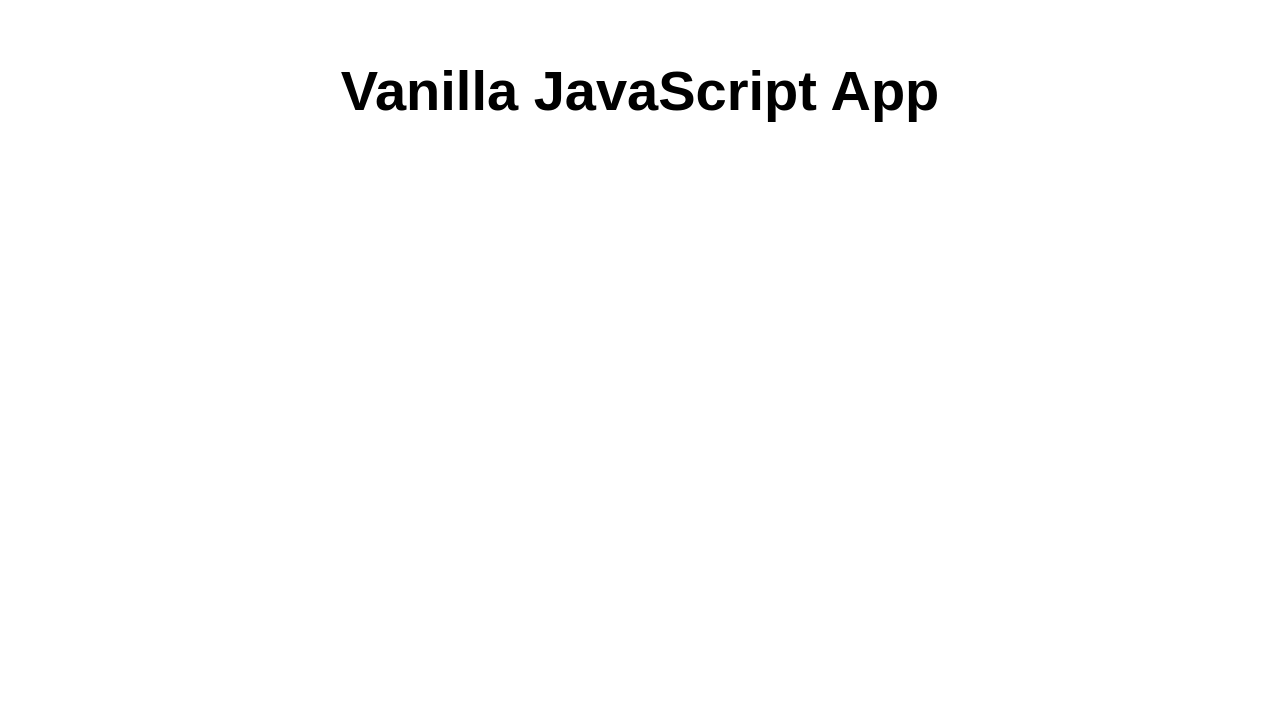
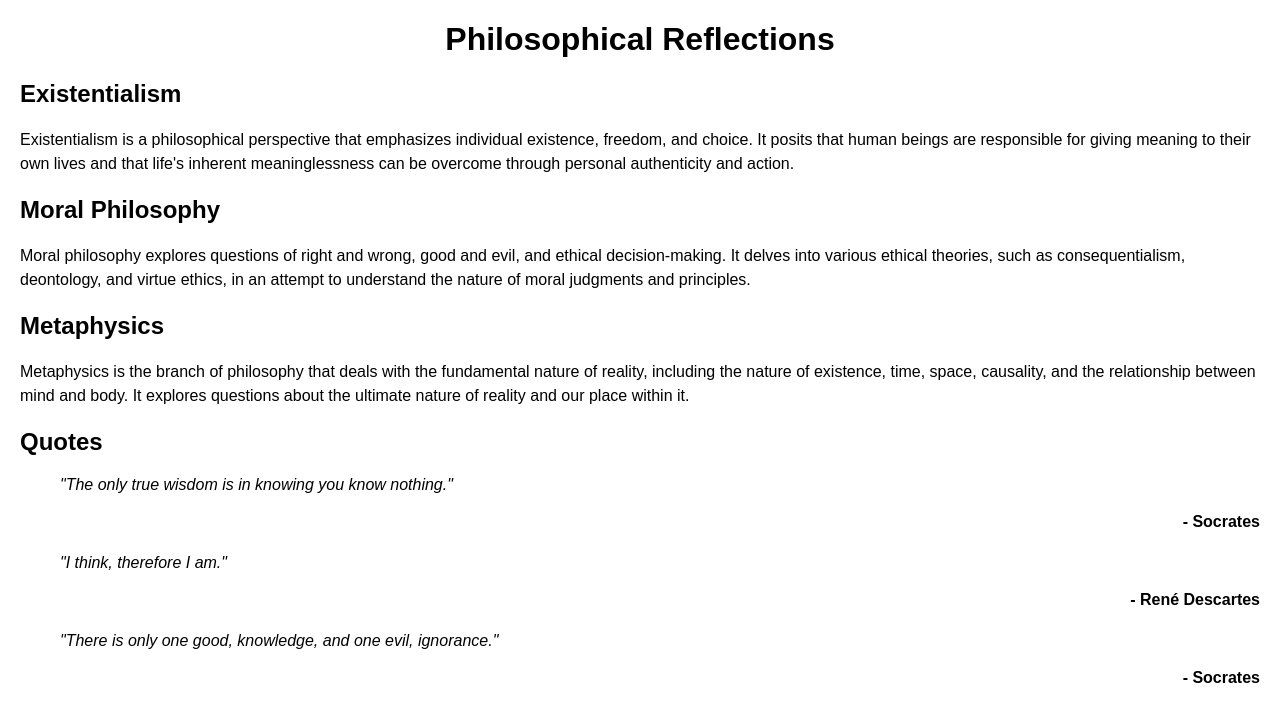
Before and after one commit to Ranojaan/my-first-static-web-app, a website: page src/index.html in a window 1280 px wide. Drawn offline with Linux system fonts and the light colour scheme.

Commit message:
Update index.html

```diff
--- a/src/index.html
+++ b/src/index.html
@@ -5,13 +5,66 @@
   <meta charset="UTF-8">
   <meta name="viewport" content="width=device-width, initial-scale=1.0">
   <link rel="stylesheet" href="styles.css">
-  <title>Vanilla JavaScript App</title>
+  <title>Philosophical Web Page</title>
+    <style>
+        body {
+            font-family: Arial, sans-serif;
+            margin: 20px;
+        }
+
+        h1 {
+            text-align: center;
+        }
+
+        p {
+            line-height: 1.5;
+            margin-bottom: 20px;
+        }
+
+        .quote {
+            font-style: italic;
+        }
+
+        .author {
+            text-align: right;
+            font-weight: bold;
+        }
+    </style>
 </head>
 
 <body>
-  <main>
-    <h1>Vanilla JavaScript App</h1>
-  </main>
+  <h1>Philosophical Reflections</h1>
+
+    <h2>Existentialism</h2>
+    <p>
+        Existentialism is a philosophical perspective that emphasizes individual existence, freedom, and choice. It posits that human beings are responsible for giving meaning to their own lives and that life's inherent meaninglessness can be overcome through personal authenticity and action.
+    </p>
+
+    <h2>Moral Philosophy</h2>
+    <p>
+        Moral philosophy explores questions of right and wrong, good and evil, and ethical decision-making. It delves into various ethical theories, such as consequentialism, deontology, and virtue ethics, in an attempt to understand the nature of moral judgments and principles.
+    </p>
+
+    <h2>Metaphysics</h2>
+    <p>
+        Metaphysics is the branch of philosophy that deals with the fundamental nature of reality, including the nature of existence, time, space, causality, and the relationship between mind and body. It explores questions about the ultimate nature of reality and our place within it.
+    </p>
+
+    <h2>Quotes</h2>
+    <blockquote class="quote">
+        "The only true wisdom is in knowing you know nothing."
+    </blockquote>
+    <p class="author">- Socrates</p>
+
+    <blockquote class="quote">
+        "I think, therefore I am."
+    </blockquote>
+    <p class="author">- René Descartes</p>
+
+    <blockquote class="quote">
+        "There is only one good, knowledge, and one evil, ignorance."
+    </blockquote>
+    <p class="author">- Socrates</p>
 </body>
 
 </html>
```
